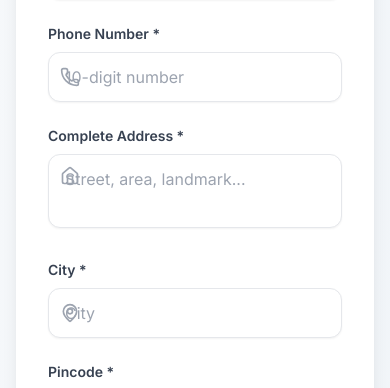
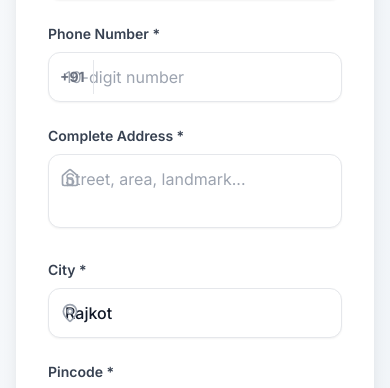
Before and after one commit to Shreeya1424/Fresh-Mart, a React (Vite) app in the folder smms-frontend/: page /register in a window 390 px wide. Shown: the part 535-923 px from the top of the page. Built offline with nearby package versions, Linux system fonts and the light colour scheme; no server answers.

Commit message:
Fix Register UI: prevent icon overlap, set Rajkot as read-only city, and add fixed +91 phone prefix

```diff
--- a/smms-frontend/src/pages/Register.jsx
+++ b/smms-frontend/src/pages/Register.jsx
@@ -12,7 +12,7 @@ const Register = () => {
     password: '',
     confirmPassword: '',
     address: '',
-    city: '',
+    city: 'Rajkot',
     pincode: '',
     role: 'Customer' // Fixed to Customer only
   });
@@ -26,10 +26,18 @@ const Register = () => {
 
   const handleInputChange = (e) => {
     const { name, value } = e.target;
-    setFormData(prev => ({
-      ...prev,
-      [name]: value
-    }));
+
+    // Prevent changing city
+    if (name === 'city') return;
+
+    // Handle phone number digits only
+    if (name === 'phone') {
+      const digitsOnly = value.replace(/\D/g, '').slice(0, 10);
+      setFormData(prev => ({ ...prev, [name]: digitsOnly }));
+    } else {
+      setFormData(prev => ({ ...prev, [name]: value }));
+    }
+
     // Clear error when user starts typing
     if (errors[name]) {
       setErrors(prev => ({
@@ -159,7 +167,9 @@ const Register = () => {
               <div className="md:col-span-2">
                 <label className="block text-sm font-semibold text-gray-700 mb-2">Full Name *</label>
                 <div className="relative">
-                  <User className="absolute left-3 top-1/2 -translate-y-1/2 h-5 w-5 text-gray-400" />
+                  <div className="absolute left-3 top-1/2 -translate-y-1/2 pointer-events-none">
+                    <User className="h-5 w-5 text-gray-400" />
+                  </div>
                   <input
                     name="userName"
                     type="text"
@@ -176,7 +186,9 @@ const Register = () => {
               <div>
                 <label className="block text-sm font-semibold text-gray-700 mb-2">Email Address *</label>
                 <div className="relative">
-                  <Mail className="absolute left-3 top-1/2 -translate-y-1/2 h-5 w-5 text-gray-400" />
+                  <div className="absolute left-3 top-1/2 -translate-y-1/2 pointer-events-none">
+                    <Mail className="h-5 w-5 text-gray-400" />
+                  </div>
                   <input
                     name="email"
                     type="email"
@@ -192,14 +204,16 @@ const Register = () => {
               {/* Phone Field */}
               <div>
                 <label className="block text-sm font-semibold text-gray-700 mb-2">Phone Number *</label>
-                <div className="relative">
-                  <Phone className="absolute left-3 top-1/2 -translate-y-1/2 h-5 w-5 text-gray-400" />
+                <div className="relative group">
+                  <div className="absolute left-0 top-0 bottom-0 flex items-center pl-3 pointer-events-none border-r border-gray-200 pr-2 my-2">
+                    <span className="text-gray-500 font-bold text-sm">+91</span>
+                  </div>
                   <input
                     name="phone"
                     type="tel"
                     value={formData.phone}
                     onChange={handleInputChange}
-                    className={`input-field pl-10 ${errors.phone ? 'border-red-500 focus:ring-red-100' : ''}`}
+                    className={`input-field pl-14 ${errors.phone ? 'border-red-500 focus:ring-red-100' : ''}`}
                     placeholder="10-digit number"
                   />
                 </div>
@@ -210,7 +224,9 @@ const Register = () => {
               <div className="md:col-span-2">
                 <label className="block text-sm font-semibold text-gray-700 mb-2">Complete Address *</label>
                 <div className="relative">
-                  <Home className="absolute left-3 top-3 h-5 w-5 text-gray-400" />
+                  <div className="absolute left-3 top-3.5 pointer-events-none">
+                    <Home className="h-5 w-5 text-gray-400" />
+                  </div>
                   <textarea
                     name="address"
                     rows={2}
@@ -227,17 +243,17 @@ const Register = () => {
               <div>
                 <label className="block text-sm font-semibold text-gray-700 mb-2">City *</label>
                 <div className="relative">
-                  <MapPin className="absolute left-3 top-1/2 -translate-y-1/2 h-5 w-5 text-gray-400" />
+                  <div className="absolute left-3 top-1/2 -translate-y-1/2 pointer-events-none">
+                    <MapPin className="h-5 w-5 text-gray-400" />
+                  </div>
                   <input
                     name="city"
                     type="text"
                     value={formData.city}
-                    onChange={handleInputChange}
-                    className={`input-field pl-10 ${errors.city ? 'border-red-500 focus:ring-red-100' : ''}`}
-                    placeholder="City"
+                    readOnly
+                    className="input-field pl-10 bg-gray-50 border-gray-200 text-gray-500 cursor-not-allowed font-medium"
                   />
                 </div>
-                {errors.city && <p className="mt-1 text-xs text-red-500 font-medium">{errors.city}</p>}
               </div>
 
               <div>
@@ -258,7 +274,9 @@ const Register = () => {
               <div>
                 <label className="block text-sm font-semibold text-gray-700 mb-2">Password *</label>
                 <div className="relative">
-                  <Lock className="absolute left-3 top-1/2 -translate-y-1/2 h-5 w-5 text-gray-400" />
+                  <div className="absolute left-3 top-1/2 -translate-y-1/2 pointer-events-none">
+                    <Lock className="h-5 w-5 text-gray-400" />
+                  </div>
                   <input
                     name="password"
                     type={showPassword ? 'text' : 'password'}
@@ -282,7 +300,9 @@ const Register = () => {
               <div>
                 <label className="block text-sm font-semibold text-gray-700 mb-2">Confirm Password *</label>
                 <div className="relative">
-                  <Lock className="absolute left-3 top-1/2 -translate-y-1/2 h-5 w-5 text-gray-400" />
+                  <div className="absolute left-3 top-1/2 -translate-y-1/2 pointer-events-none">
+                    <Lock className="h-5 w-5 text-gray-400" />
+                  </div>
                   <input
                     name="confirmPassword"
                     type={showConfirmPassword ? 'text' : 'password'}
```
